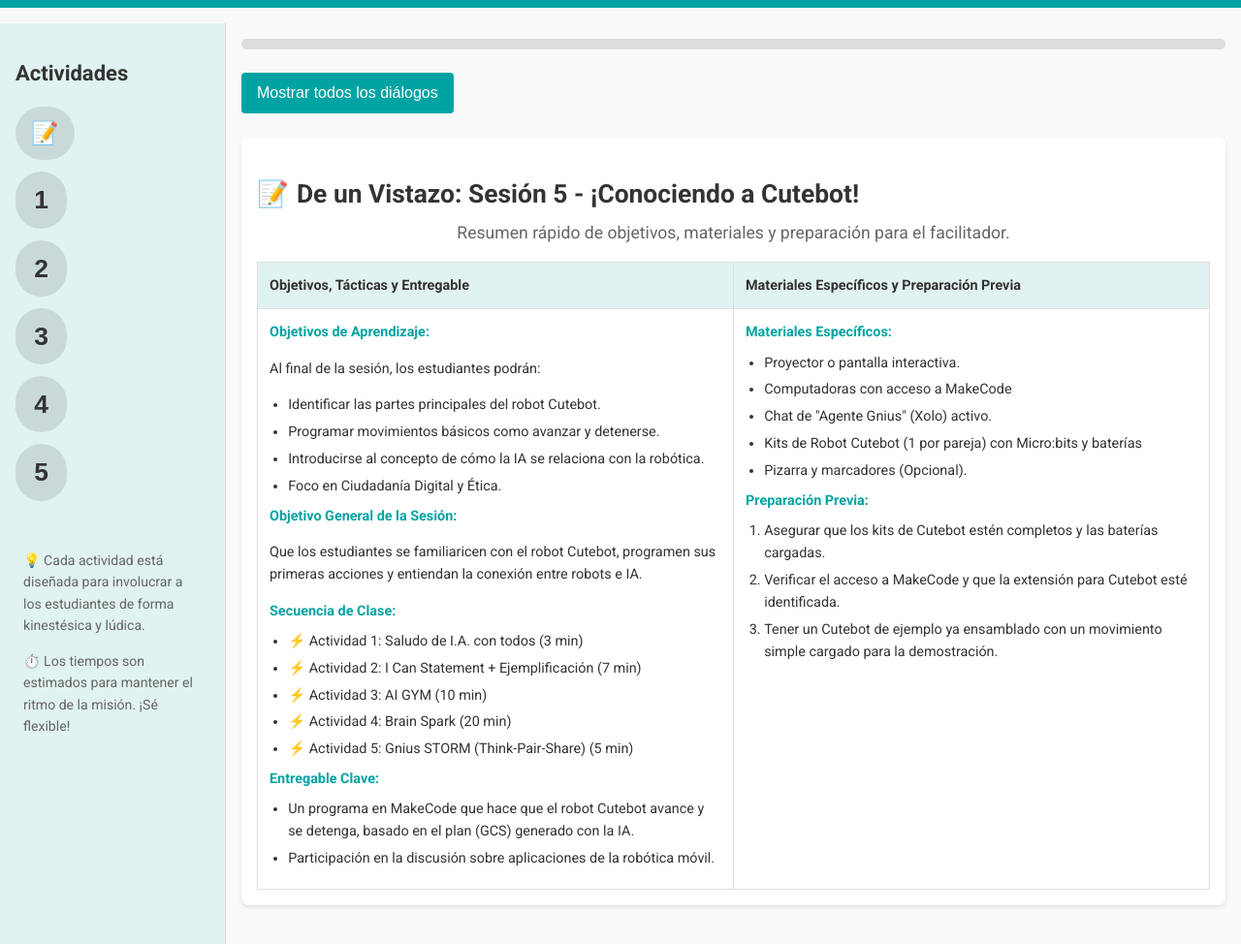
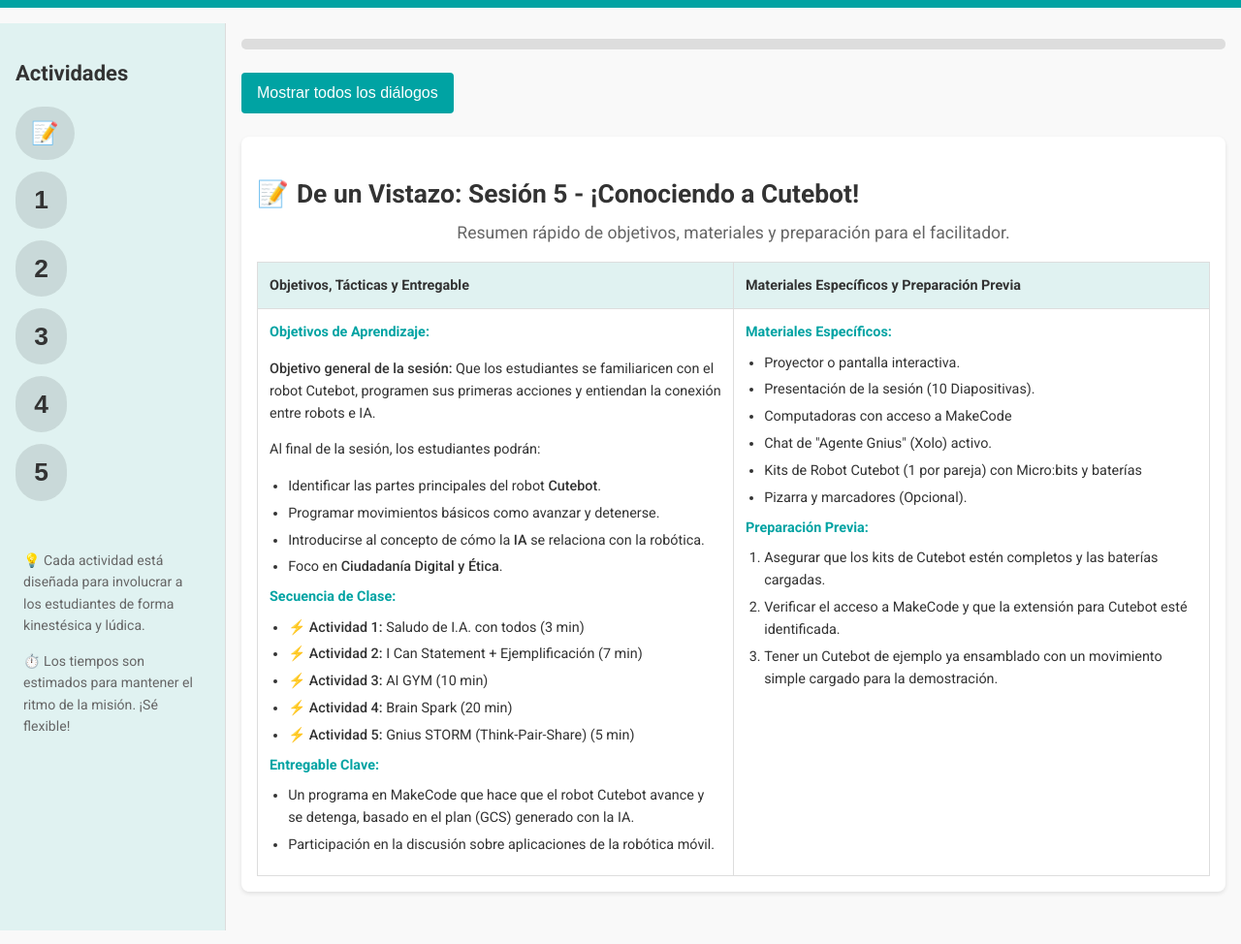
Before and after one commit to Gnius-Club/AIF_P4_MT01, a plain HTML site: page index.html in a window 1280 px wide. Shown: the part 83-1057 px from the top of the page at 97% size. Drawn offline with Linux system fonts and the light colour scheme.

Commit message:
Update index.html

```diff
--- a/index.html
+++ b/index.html
@@ -11,7 +11,7 @@
 <body>
 
     <header>
-        <h1><span class="book-icon">📋</span> <strong>Playbook: Sesión 5 - 4to primaria</strong></h1>
+        <h1><span class="book-icon">📋</span> <strong>Playbook: Sesión 5 - 4to Primaria</strong></h1>
         <div class="header-widgets">
             <div class="timer-container">
                 <span id="timer">⏱️ 00:00</span>
@@ -69,22 +69,21 @@
                             <tr>
                                 <td>
                                     <strong>Objetivos de Aprendizaje:</strong>
+                                    <p><strong>Objetivo general de la sesión:</strong> Que los estudiantes se familiaricen con el robot Cutebot, programen sus primeras acciones y entiendan la conexión entre robots e IA.</p>
                                     <p>Al final de la sesión, los estudiantes podrán:</p>
                                     <ul>
-                                        <li>Identificar las partes principales del robot Cutebot.</li>
+                                        <li>Identificar las partes principales del robot <strong>Cutebot</strong>.</li>
                                         <li>Programar movimientos básicos como avanzar y detenerse.</li>
-                                        <li>Introducirse al concepto de cómo la IA se relaciona con la robótica.</li>
-                                        <li>Foco en Ciudadanía Digital y Ética.</li>
+                                        <li>Introducirse al concepto de cómo la <strong>IA</strong> se relaciona con la robótica.</li>
+                                        <li>Foco en <strong>Ciudadanía Digital y Ética</strong>.</li>
                                     </ul>
-                                    <strong>Objetivo General de la Sesión:</strong>
-                                    <p>Que los estudiantes se familiaricen con el robot Cutebot, programen sus primeras acciones y entiendan la conexión entre robots e IA.</p>
                                     <strong>Secuencia de Clase:</strong>
                                      <ul>
-                                        <li>⚡ Actividad 1: Saludo de I.A. con todos (3 min)</li>
-                                        <li>⚡ Actividad 2: I Can Statement + Ejemplificación (7 min)</li>
-                                        <li>⚡ Actividad 3: AI GYM (10 min)</li>
-                                        <li>⚡ Actividad 4: Brain Spark (20 min)</li>
-                                        <li>⚡ Actividad 5: Gnius STORM (Think-Pair-Share) (5 min)</li>
+                                        <li>⚡ <strong>Actividad 1:</strong> Saludo de I.A. con todos (3 min)</li>
+                                        <li>⚡ <strong>Actividad 2:</strong> I Can Statement + Ejemplificación (7 min)</li>
+                                        <li>⚡ <strong>Actividad 3:</strong> AI GYM (10 min)</li>
+                                        <li>⚡ <strong>Actividad 4:</strong> Brain Spark (20 min)</li>
+                                        <li>⚡ <strong>Actividad 5:</strong> Gnius STORM (Think-Pair-Share) (5 min)</li>
                                     </ul>
                                     <strong>Entregable Clave:</strong>
                                     <ul>
@@ -96,6 +95,7 @@
                                     <strong>Materiales Específicos:</strong>
                                     <ul>
                                         <li>Proyector o pantalla interactiva.</li>
+                                        <li>Presentación de la sesión (10 Diapositivas).</li>
                                         <li>Computadoras con acceso a MakeCode</li>
                                         <li>Chat de "Agente Gnius" (Xolo) activo.</li>
                                         <li>Kits de Robot Cutebot (1 por pareja) con Micro:bits y baterías</li>
@@ -127,7 +127,7 @@
                             <button type="button" class="collapsible-button">Diálogo Sugerido</button>
                             <div class="collapsible-content">
                                 <p class="dialogue assistant">"¡Hola, inventores! Hasta ahora hemos hecho magia en la pantalla, pero hoy... ¡vamos a darle vida a un <strong>robot</strong> de verdad! (Muestra el <strong>Cutebot</strong>). Hoy vamos a conocer una herramienta increíble que nos abrirá las puertas a un mundo de robots que se mueven. ¡Prepárense para conocer al <strong>Cutebot</strong>!"</p>
-                                <p class="dialogue assistant">"Antes de empezar, vamos a activar a nuestro amigo <strong>Xolo</strong>. Por favor, salúdenlo en el chat y díganle su nombre y cuáles son sus gustos e intereses."</p>
+                                <p class="dialogue assistant"><strong>"Antes de empezar, vamos a activar a nuestro amigo Xolo. Por favor, salúdenlo en el chat y díganle su nombre y cuáles son sus gustos e intereses."</strong></p>
                             </div>
                         </div>
                     </div>
```
